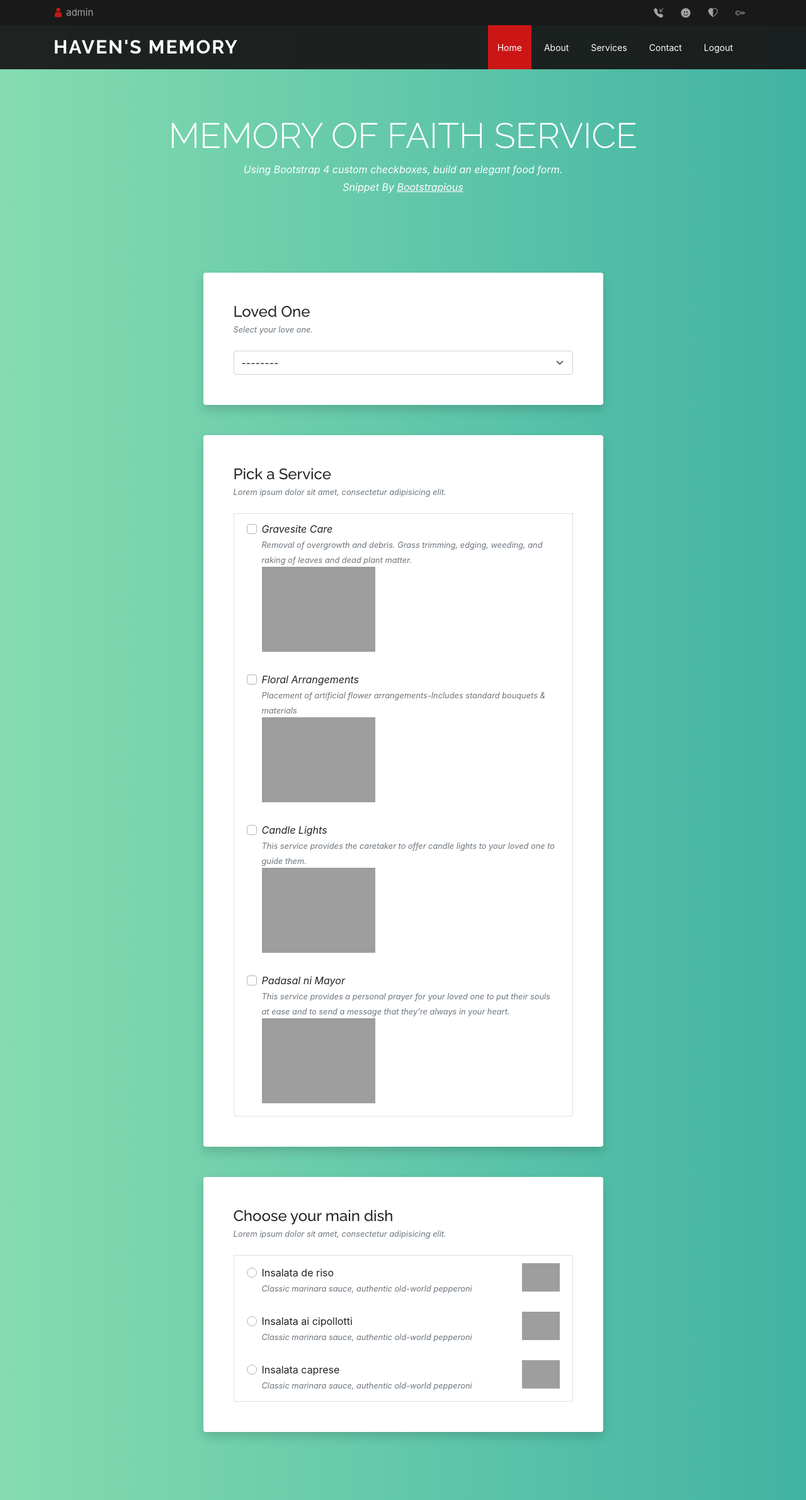
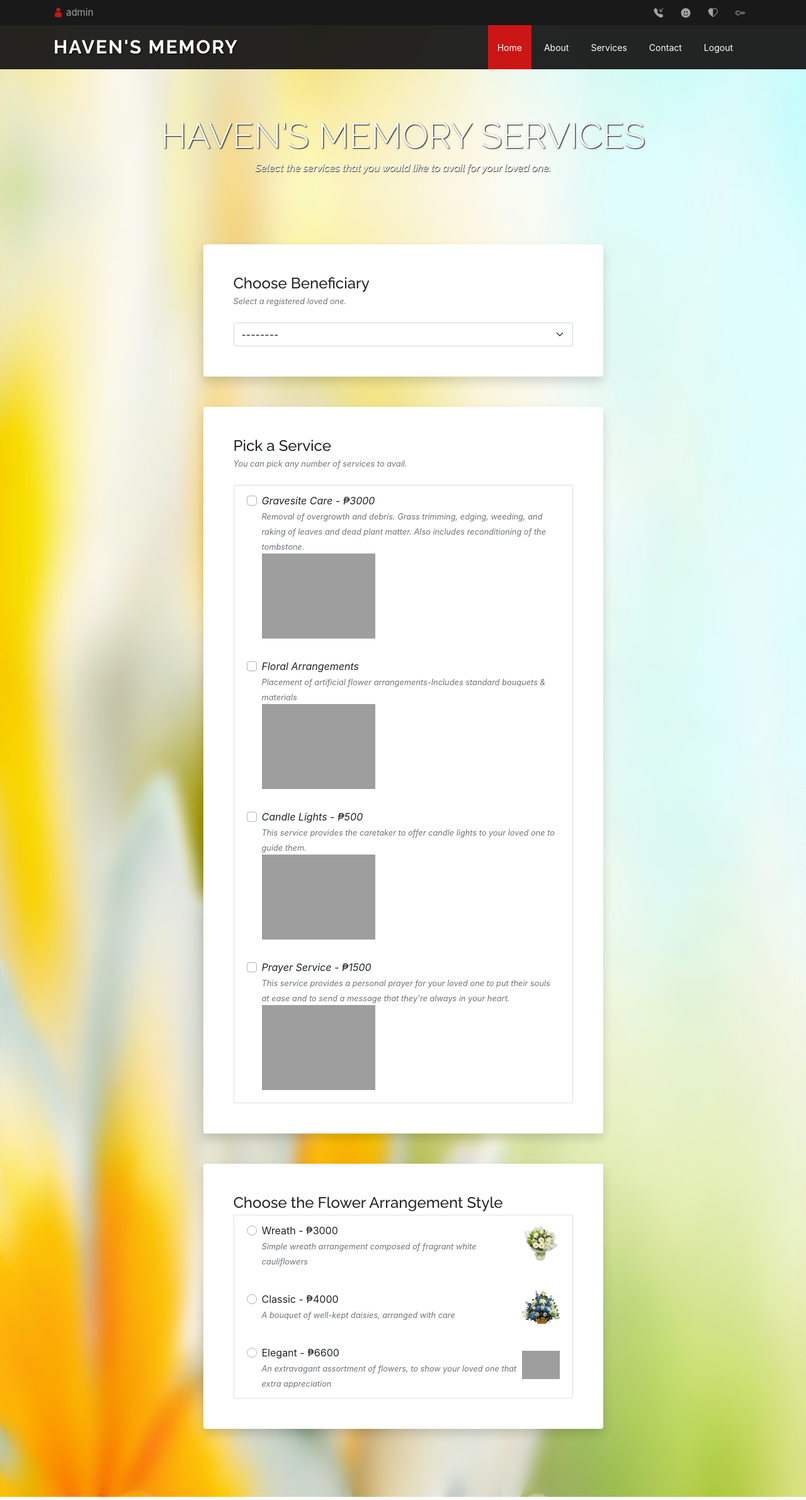
Before and after one commit to LazyMeercatOG/SoftEngg-LapidaSystem, a Django app: page /menu/ in a window 1280 px wide. Shown: the whole page at 63% size. Run offline with Django 3.2, Linux system fonts and the light colour scheme; a user stored in the database is signed in; data comes from the database, SQL or seed files in the repository; both versions use the stored data as it was after the commit; some libraries are stand-ins or nearby versions; grey boxes are pictures that could not be loaded.

Commit message:
edited menu css

```diff
--- a/lapida/lapida_app/static/lapida_app/menu/menu.css
+++ b/lapida/lapida_app/static/lapida_app/menu/menu.css
@@ -11,7 +11,19 @@
 }
 
 body {
-    background: linear-gradient(to left, #41B3A3, #85DCB0);
+    min-height: 120vh;
+    position: relative;
+    background: url("images/flower.jpg") no-repeat;
+    background-size: 1500px 3000px;
+    backdrop-filter: blur(12px);
+}
+
+h1 {
+  text-shadow: 1px 1px 2px #000000;
+}
+
+h6 {
+  text-shadow: 0.5px 0.5px 1px #000000;
 }
 
 .cursor-pointer {
--- a/lapida/lapida_app/static/lapida_app/register_dead/css/style.css
+++ b/lapida/lapida_app/static/lapida_app/register_dead/css/style.css
@@ -43,7 +43,7 @@ a {
   outline: none; }
 
 .wrapper {
-  min-height: 185vh;
+  min-height: 120vh;
   position: relative;
   background: url("../images/bg-registration-form-9.png") no-repeat right center;
   background-size: cover; }
--- a/lapida/lapida_app/templates/lapida_app/menu.html
+++ b/lapida/lapida_app/templates/lapida_app/menu.html
@@ -13,13 +13,8 @@
 <section class="py-5 header text-center text-white">
     <div class="container pt-4">
         <header>
-            <h1 class="display-4">MEMORY OF FAITH SERVICE</h1>
-            <p class="font-italic mb-1">Using Bootstrap 4 custom checkboxes, build an elegant food form.</p>
-            <p class="font-italic"> Snippet By
-                <a class="text- text-white" href="https://bootstrapious.com/">
-                    <u>Bootstrapious</u>
-                </a>
-            </p>
+            <h1 class="display-4">HAVEN'S MEMORY SERVICES</h1>
+            <h6 class="font-italic mb-1">Select the services that you would like to avail for your loved one.</h6>
         </header>
     </div>
 </section>
@@ -32,8 +27,8 @@
 
                 <div class="card shadow border-0 mb-5">
                     <div class="card-body p-5">
-                        <h2 class="h4 mb-1">Loved One</h2>
-                        <p class="small text-muted font-italic mb-4">Select your love one.</p>
+                        <h2 class="h4 mb-1">Choose Beneficiary</h2>
+                        <p class="small text-muted font-italic mb-4">Select a registered loved one.</p>
                         {%for item in form%}
                   <select class="form-select" aria-label="Default select example">
                   <option selected>--------</option>
@@ -46,13 +41,13 @@
                 <div class="card shadow border-0 mb-5">
                     <div class="card-body p-5">
                         <h2 class="h4 mb-1">Pick a Service</h2>
-                        <p class="small text-muted font-italic mb-4">Lorem ipsum dolor sit amet, consectetur adipisicing elit.</p>
+                        <p class="small text-muted font-italic mb-4">You can pick any number of services to avail.</p>
                         <ul class="list-group mx-auto">
                             <li class="list-group-item rounded-0 d-flex align-items-center justify-content-between">
                                 <div class="custom-control custom-checkbox">
                                     <input class="custom-control-input" id="customCheck6" type="checkbox">
-                                    <label class="cursor-pointer font-italic d-block custom-control-label" for="customCheck6"><p class="mb-0">Gravesite Care</p><span class="small font-italic text-muted">Removal of overgrowth and debris.
-                                    Grass trimming, edging, weeding, and raking of leaves and dead plant matter.</span>
+                                    <label class="cursor-pointer font-italic d-block custom-control-label" for="customCheck6"><p class="mb-0">Gravesite Care - ₱3000</p><span class="small font-italic text-muted">Removal of overgrowth and debris.
+                                    Grass trimming, edging, weeding, and raking of leaves and dead plant matter. Also includes reconditioning of the tombstone.</span>
                                     </label>
                                  <label for="customCheck6"><img src="https://images-ext-1.discordapp.net/external/3Qi2hGT4nYHrRLZDNC-dKjDQ6wgcSdPH2PNyVYG8p_s/http/rose-rock.com/wp-content/uploads/cleaning-a-headstone.jpg" alt="" width="180"></label>
                                 </div>
@@ -68,7 +63,7 @@
                             <li class="list-group-item">
                                 <div class="custom-control custom-checkbox">
                                     <input class="custom-control-input" id="customCheck8" type="checkbox">
-                                    <label class="cursor-pointer font-italic d-block custom-control-label" for="customCheck8"><p class="mb-0">Candle Lights</p><span class="small font-italic text-muted">This service provides the caretaker to offer candle lights to your loved one to guide them.</span>
+                                    <label class="cursor-pointer font-italic d-block custom-control-label" for="customCheck8"><p class="mb-0">Candle Lights - ₱500</p><span class="small font-italic text-muted">This service provides the caretaker to offer candle lights to your loved one to guide them.</span>
                                     </label>
                                  <label for="customCheck8"><img src="https://media.discordapp.net/attachments/802135528907472896/816961878198321162/candle.jpg" alt="" width="180"></label>
                                 </div>
@@ -76,7 +71,7 @@
                             <li class="list-group-item">
                                 <div class="custom-control custom-checkbox">
                                     <input class="custom-control-input" id="customCheck9" type="checkbox">
-                                    <label class="cursor-pointer font-italic d-block custom-control-label" for="customCheck9"><p class="mb-0">Padasal ni Mayor</p><span class="small font-italic text-muted">This service provides a personal prayer for your loved one to put their souls at ease and to send a message that they're always in your heart.</span>
+                                    <label class="cursor-pointer font-italic d-block custom-control-label" for="customCheck9"><p class="mb-0">Prayer Service - ₱1500</p><span class="small font-italic text-muted">This service provides a personal prayer for your loved one to put their souls at ease and to send a message that they're always in your heart.</span>
                                     </label>
                                  <label for="customCheck9"><img src="https://images-ext-2.discordapp.net/external/oYdLkG__5-hmxH163zsWx_ORBdxfqhkljQq9ctj0qFI/https/c0.wallpaperflare.com/preview/387/197/237/people-bible-hand-hands.jpg" alt="" width="180"></label>
                                 </div>
@@ -87,35 +82,34 @@
 
                 <div class="card shadow border-0 mb-5">
                     <div class="card-body p-5">
-                        <h2 class="h4 mb-1">Choose your main dish</h2>
-                        <p class="small text-muted font-italic mb-4">Lorem ipsum dolor sit amet, consectetur adipisicing elit.</p>
+                        <h2 class="h4 mb-1">Choose the Flower Arrangement Style</h2>
                         <ul class="list-group">
                             <li class="list-group-item rounded-0 d-flex align-items-center justify-content-between">
                                 <div class="custom-control custom-radio">
                                     <input class="custom-control-input" id="customRadio1" type="radio" name="customRadio">
                                     <label class="custom-control-label" for="customRadio1">
-                                        <p class="mb-0">Insalata de riso</p><span class="small font-italic text-muted">Classic marinara sauce, authentic old-world pepperoni</span>
+                                        <p class="mb-0">Wreath - ₱3000</p><span class="small font-italic text-muted">Simple wreath arrangement composed of fragrant white cauliflowers</span>
                                     </label>
                                 </div>
-                                <label for="customRadio1"><img src="https://res.cloudinary.com/mhmd/image/upload/v1579682182/2_rqo4zs.gif" alt="" width="60"></label>
+                                <label for="customRadio1"><img src="../../static/lapida_app/menu/images/flower1.png" alt="" width="60"></label>
                             </li>
                             <li class="list-group-item d-flex align-items-center justify-content-between">
                                 <div class="custom-control custom-radio">
                                     <input class="custom-control-input" id="customRadio2" type="radio" name="customRadio">
                                     <label class="custom-control-label" for="customRadio2">
-                                        <p class="mb-0">Insalata ai cipollotti</p><span class="small font-italic text-muted">Classic marinara sauce, authentic old-world pepperoni</span>
+                                        <p class="mb-0">Classic - ₱4000</p><span class="small font-italic text-muted">A bouquet of well-kept daisies, arranged with care</span>
                                     </label>
                                 </div>
-                                <label for="customRadio2"><img src="https://res.cloudinary.com/mhmd/image/upload/v1579682182/1_ezgo0i.png" alt="" width="60"></label>
+                                <label for="customRadio2"><img src="../../static/lapida_app/menu/images/flower2.png" alt="" width="60"></label>
                             </li>
                             <li class="list-group-item d-flex align-items-center justify-content-between">
                                 <div class="custom-control custom-radio">
                                     <input class="custom-control-input" id="customRadio3" type="radio" name="customRadio">
                                     <label class="custom-control-label" for="customRadio3">
-                                        <p class="mb-0">Insalata caprese</p><span class="small font-italic text-muted">Classic marinara sauce, authentic old-world pepperoni</span>
+                                        <p class="mb-0">Elegant - ₱6600</p><span class="small font-italic text-muted">An extravagant assortment of flowers, to show your loved one that extra appreciation</span>
                                     </label>
                                 </div>
-                                <label for="customRadio3"><img src="https://res.cloudinary.com/mhmd/image/upload/v1579682187/4_t444fl.png" alt="" width="60"></label>
+                                <label for="customRadio3"><img src="../../static/lapida_app/menu/images/flower3.png" alt="" width="60"></label>
                             </li>
                         </ul>
                     </div>
```
Also changed, not shown: lapida/db.sqlite3, lapida/lapida_app/static/lapida_app/menu/images/flower.jpg (added), lapida/lapida_app/static/lapida_app/menu/images/flower1.png (added), lapida/lapida_app/static/lapida_app/menu/images/flower2.png (added), 1 other file.
